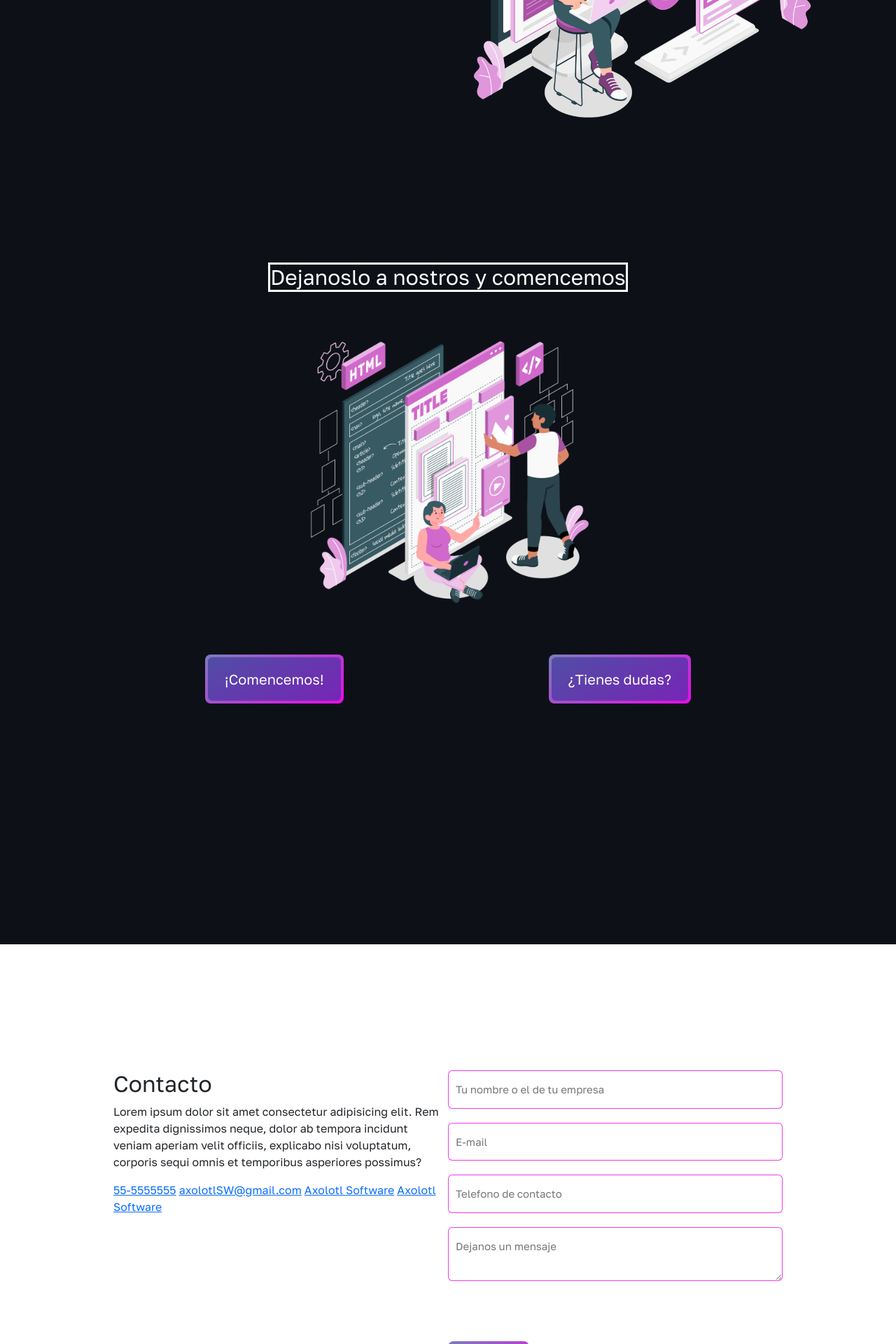
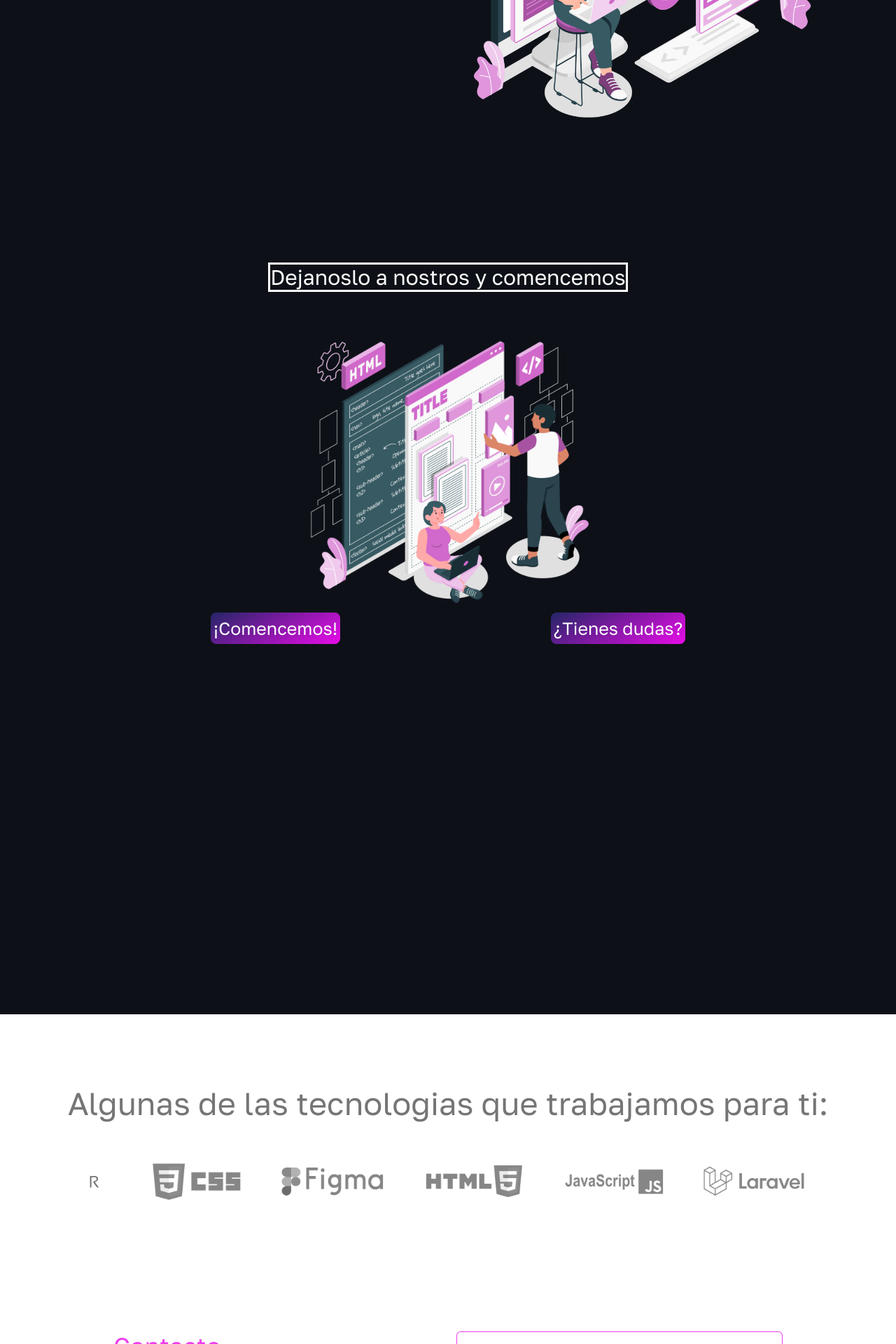
Before and after one commit to Ferchoshaggy/AxolotlWEB, a PHP site: page / in a window 1280 px wide. Shown: the part 3880-5800 px from the top of the page at 70% size. Run offline with PHP 8.4, Linux system fonts and the light colour scheme; some libraries are stand-ins or nearby versions.

Commit message:
back-end

```diff
--- a/index.html
+++ b/index.html
@@ -15,13 +15,21 @@
      <link rel="preconnect" href="https://fonts.gstatic.com" crossorigin>
      <link href="https://fonts.googleapis.com/css2?family=Golos+Text&display=swap" rel="stylesheet">
 
+
+     <script src="https://cdnjs.cloudflare.com/ajax/libs/font-awesome/6.3.0/js/all.min.js"
+     integrity="sha512-2bMhOkE/ACz21dJT8zBOMgMecNxx0d37NND803ExktKiKdSzdwn+L7i9fdccw/3V06gM/DBWKbYmQvKMdAA9Nw=="
+     crossorigin="anonymous" referrerpolicy="no-referrer"></script>
+ <link rel="stylesheet" href="https://cdnjs.cloudflare.com/ajax/libs/font-awesome/6.3.0/css/all.min.css"
+     integrity="sha512-SzlrxWUlpfuzQ+pcUCosxcglQRNAq/DZjVsC0lE40xsADsfeQoEypE+enwcOiGjk/bSuGGKHEyjSoQ1zVisanQ=="
+     crossorigin="anonymous" referrerpolicy="no-referrer" />
+
 </head>
 
  <header>
     <nav class="navbar navbar-expand-lg">
   <div class="container">
     <a class="navbar-brand" href="#">
-        <h3 class="logo">AXOLOTL SOFTWARE</h3>
+        <h1 class="logo">AXOLOTL SOFTWARE</h1>
     </a>
     <button class="navbar-toggler" type="button" data-bs-toggle="collapse" data-bs-target="#navbarSupportedContent" aria-controls="navbarSupportedContent" aria-expanded="false" aria-label="Toggle navigation">
       <span class="navbar-toggler-icon"></span>
@@ -29,7 +37,7 @@
     <div class="collapse navbar-collapse" id="navbarSupportedContent">
       <ul class="navbar-nav ms-auto">
         <li class="nav-item">
-          <a class="nav-link" aria-current="page" href="#inicio">Inicio</a>
+          <a class="nav-link" href="#inicio">Inicio</a>
         </li>
         <li class="nav-item">
           <a class="nav-link" href="#nosotros">Nosotros</a>
@@ -83,7 +91,7 @@
         <h2>Todo lo que necesitas </h2>
         <h2>en un solo lugar</h2>
 
-        <button type="button" class="comenzar" data-bs-toggle="modal" data-bs-target="#ModalNosotros">
+        <button type="button" class="comenzar btn" data-bs-toggle="modal" data-bs-target="#ModalNosotros">
             <span>Comenzar ahora</span>
         </button>
 
@@ -106,7 +114,7 @@
 </div>
         </div>
         <div class="modal-footer">
-            <button class="enviarForm" type="submit">
+            <button class="enviarForm btn" type="submit">
                 <span>
                     Enviar
                 </span>
@@ -235,10 +243,10 @@
 </div>
 
     <section class="cinco">
-        <button class="comenzar">
+        <button class="comenzar2 btn">
             <span>¡Comencemos!</span>
         </button>
-        <button class="comenzar">
+        <button class="comenzar2 btn">
             <span>¿Tienes dudas?</span>
         </button>
     </section>
@@ -247,10 +255,79 @@
 
 <!-- -->
 
+<div class="container">
+    <section class="tecnologias">
+        <h1>Algunas de las tecnologias que trabajamos para ti:</h1>
+        <div class="slider">
+            <div class="slide-track">
+                <div class="slide"><img src="img/AI.png" alt="">
+                </div>
+                <div class="slide"><img src="img/AJAX.png" alt="">
+                </div>
+                <div class="slide"><img src="img/ANGULAR.png" alt="">
+                </div>
+                <div class="slide"><img src="img/css.png" alt="">
+                </div>
+                <div class="slide"><img src="img/FIGMA.png" alt="">
+                </div>
+                <div class="slide"><img src="img/html.png" alt="">
+                </div>
+                <div class="slide"><img src="img/js.png" alt="">
+                </div>
+                <div class="slide"><img src="img/LARAVEL.png" alt="">
+                </div>
+                <div class="slide"><img src="img/node.png" alt="">
+                </div>
+                <div class="slide"><img src="img/php.png" alt="">
+                </div>
+                <div class="slide"><img src="img/PS.png" alt="">
+                </div>
+                <div class="slide"><img src="img/REAC.png" alt="">
+                </div>
+                <div class="slide"><img src="img/SQL.png" alt="">
+                </div>
+                <div class="slide"><img src="img/XD.png" alt="">
+                </div>
+                <div class="slide"><img src="img/AI.png" alt="">
+                </div>
+                <div class="slide"><img src="img/AJAX.png" alt="">
+                </div>
+                <div class="slide"><img src="img/ANGULAR.png" alt="">
+                </div>
+                <div class="slide"><img src="img/css.png" alt="">
+                </div>
+                <div class="slide"><img src="img/FIGMA.png" alt="">
+                </div>
+                <div class="slide"><img src="img/html.png" alt="">
+                </div>
+                <div class="slide"><img src="img/js.png" alt="">
+                </div>
+                <div class="slide"><img src="img/LARAVEL.png" alt="">
+                </div>
+                <div class="slide"><img src="img/node.png" alt="">
+                </div>
+                <div class="slide"><img src="img/php.png" alt="">
+                </div>
+                <div class="slide"><img src="img/PS.png" alt="">
+                </div>
+                <div class="slide"><img src="img/REAC.png" alt="">
+                </div>
+                <div class="slide"><img src="img/SQL.png" alt="">
+                </div>
+                <div class="slide"><img src="img/XD.png" alt="">
+                </div>
+            </div>
+        </div>
+
+    </section>
+</div>
+
 
 <div class="container">
 <section class="contacto" id="contacto">
-
+    <div class="card-body secciones_body">
+        <div class="row">
+            <div class="col-md-6">
                 <div class="form">
                     <h2>Contacto</h2>
                     <p>Lorem ipsum dolor sit amet consectetur adipisicing elit. Rem expedita dignissimos neque, dolor ab tempora
@@ -265,22 +342,39 @@
                     <a href="#"><i class="fa fa-whatsapp" aria-hidden="true"></i>
                         Axolotl Software</a>
                 </div>
-
+            </div>
+            <div class="col-md-6">
                 <form action="#" autocomplete="off">
-        <input type="text" name="nombre" placeholder="Tu nombre o el de tu empresa" class="campo">
-        <input type="text" name="correro" placeholder="E-mail" class="campo">
-        <input type="text" name="nombre" placeholder="Telefono de contacto" class="campo">
-        <textarea name="mensaje" placeholder="Dejanos un mensaje"></textarea>
-        <button class="enviar" type="submit">
+                    <input type="text" name="nombre" placeholder="Tu nombre o el de tu empresa" class="campo form-control">
+                    <input type="text" name="correro" placeholder="E-mail" class="campo form-control">
+                    <input type="text" name="nombre" placeholder="Telefono de contacto" class="campo form-control">
+                    <textarea name="mensaje" placeholder="Dejanos un mensaje" class="campo form-control"></textarea>
+                    <button class="enviar btn" type="submit">
                         <span>
                             Enviar
                         </span>
 
                     </button>
                 </form>
-</section>
+            </div>
+        </div>
     </div>
 
+
+
+
+</section>
+
+<footer>
+
+</footer>
+</div>
+<script type="text/javascript">
+      window.addEventListener("scroll", function () {
+            var header = document.querySelector("header");
+            header.classList.toggle("abajo", window.scrollY > 0);
+        })
+</script>
 <script src="bootstrap-5.3.2-dist/js/bootstrap.bundle.min.js"></script>
 </body>
 </html>
--- a/public/css/estilos.css
+++ b/public/css/estilos.css
@@ -184,8 +184,9 @@ header.abajo .logo {
 
 }
 
- .comenzar, .contacto form .enviar{
-    margin-top: 60px;
+.nosotros .textoswe .comenzar,
+.contacto form .enviar{
+
     border: 0;
     background-image: linear-gradient(150deg,
             #3333999c,
@@ -211,19 +231,19 @@ header.abajo .logo {
     transition: .3s;
 }
 
-.comenzar span, .enviarForm span, .contacto form .enviar span{
-    font-size: 20px;
-    background-color: #3333999c;
-    padding: 16px 24px;
-    border-radius: 6px;
+.comenzar2{
+    font-size: 25px;
+    border: 0;
+    background-image: linear-gradient(150deg,
+            #3333999c,
+            #e80ce8);
+    border-radius: 8px;
+    color: #fff;
+    display: flex;
+    padding: 4px;
+    cursor: pointer;
     transition: .3s;
-}
 
-.comenzar:hover span, .enviarForm:hover span{
-    background: none;
-}
-.comenzar:active, .enviarForm:active{
-    transform: scale(0.9);
 }
 
 .campo, textarea{
@@ -277,7 +297,7 @@ header.abajo .logo {
 .servicios2 {
 
     background: #0d1117;
-    height: 2900px;
+    height: 3000px;
 }
 
 .servicios2 h1 {
@@ -402,8 +422,105 @@ header.abajo .logo {
     padding: 5em;
     box-sizing: border-box;
     width: 100%;
-    display: grid;
     grid-template-columns: repeat(2, 1fr);
     grid-gap: 50;
     margin-top: 100px;
 }
+
+.contacto h2 {
+    margin-bottom: 15px;
+    font-size: 35px;
+    color: #e80ce8cc;
+}
+
+.contacto p {
+    text-align: justify;
+    font-size: 17px;
+    line-height: 1.6;
+    margin-bottom: 30px;
+    max-width: 530px;
+}
+
+.contacto a {
+    font-size: 17px;
+    display: flex;
+    text-decoration: none;
+    width: 100%;
+    margin-bottom: 15px;
+    color: #0d1117;
+    font-weight: 700;
+}
+
+.contacto a i {
+
+    color: #e80ce8cc;
+    margin-right: 10px;
+
+}
+
+.contacto form .campo {
+    width: 100%;
+    padding: 15px 10px;
+    font-size: 15px;
+    border: 1px solid #e80ce8cc;
+    margin-bottom: 20px;
+    border-radius: 6px;
+    max-width: 580px;
+
+}
+
+.contacto form textarea{
+    margin-bottom: 0;
+}
+
+
+
+.contacto form .enviar{
+    margin-top: 25px;
+}
+
+
+/* css de tecnologias */
+
+.tecnologias h1{
+    margin-top: 100px;
+    margin-bottom: 50px;
+    display: flex;
+    justify-content: center;
+    font-size: 45px;
+    color: #757575;
+}
+
+.slider{
+    width: 80vw;
+    height: auto;
+    margin: auto;
+    overflow: hidden;
+}
+
+.slider .slide-track{
+    display: flex;
+    animation: scroll 35s linear infinite;
+    -webkit-animation: scroll 35s linear infinite;
+    width: calc(1000px * 28);
+
+}
+
+.slider .slide{
+    width: 200px;
+}
+
+.slider .slide img{
+    width: 100%;
+}
+
+@keyframes scroll{
+    0%{
+        -webkit-transform:translateX(0);
+        transform: translateX(0);
+    }
+    100%{
+        -webkit-transform:translateX(calc(-200px * 14));
+        transform: translateX(-200px * 14);
+    }
+}
```
Also changed, not shown: other parts of public/css/estilos.css (+26 -7 lines). Lines whose indentation alone changed are shown as unchanged.
